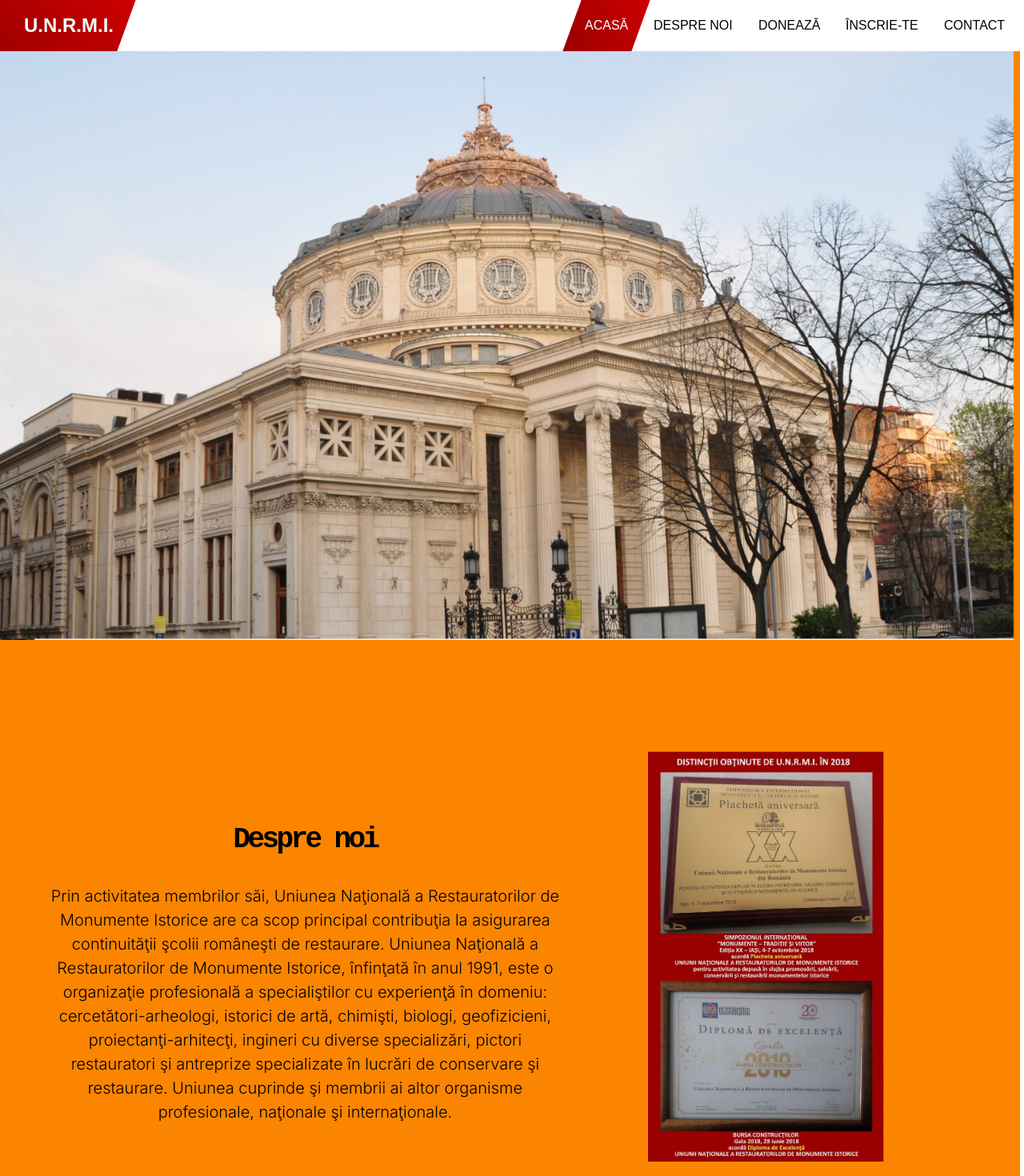
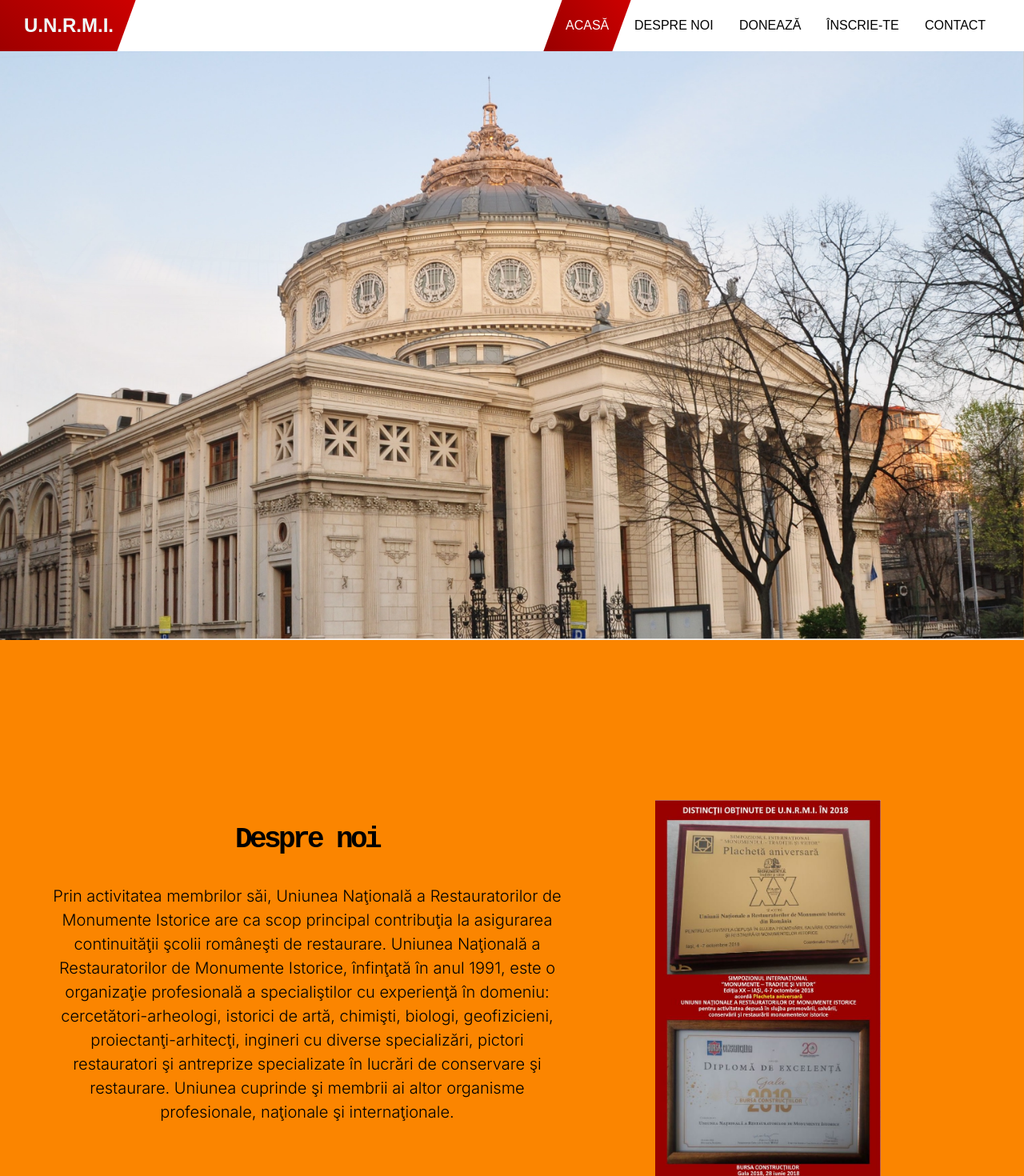
Before and after one commit to stefan-iordache/react-for-a-cause-unrmi, a React (Create React App) app in the folder app/: page / in a window 1280 px wide. Shown: the top 1470 px of the page at 80% size. Built offline with nearby package versions, Linux system fonts and the light colour scheme; a web font is replaced by a local one.

Commit message:
solve vw greater than 100 problem

```diff
--- a/app/src/App.css
+++ b/app/src/App.css
@@ -14,7 +14,6 @@ h2,h4 {
   display:flex;
   flex-wrap: wrap;
   align-items: center;
-
   justify-content: center;
 }
 
@@ -31,11 +30,16 @@ h2,h4 {
   line-height: 40px;
   font-size: 2em;
   text-align: center;
-
 }
 .image{
   width:23vw;
 }
+
+#awards-img {
+  width: 22vw;
+  margin-top: 12.5vh;
+}
+
 .text-inline{
   color: #000000bf;
   line-height: 25px;
@@ -70,7 +74,7 @@ ul {
 }
 
 .slider-img {
-  width: 99vw;
+  width: 100%;
   height: 100vh;
   position: absolute;
   animation: fadeout 500ms forwards;
@@ -105,7 +109,7 @@ img.active {
 
   section {
     height: 100vh;
-    width: 99.6vw;
+    width: 100%;
   }
 
   #home {
@@ -115,6 +119,7 @@ img.active {
   #about {
     background-color: #FB8500;
     height: 100vh;
+    font-size: 2 vw;
   }
 
   #donate {
@@ -244,7 +249,7 @@ img.active {
       height:120vh;
     }
     .main div{
-      width: 100vw;
+      width: 100%;
     }
 
   }
@@ -254,9 +259,6 @@ img.active {
   }
 
   @media only screen and (min-width: 800px) {
-
-
-
     #nav-wrapper {
       overflow: hidden;
     }
@@ -276,7 +278,6 @@ img.active {
       flex-direction: row;
       justify-content: flex-end;
       position: relative;
-      left: 1.5em;
       height: auto;
     }
 
@@ -337,7 +338,7 @@ body.active-modal {
 }
 
 .modal {
-  width: 100vw;
+  width: 100%;
   height: 100vh;
   left: 0;
   top: 0;
@@ -433,12 +434,3 @@ button {
 .donation-paragraph {
   font-size: 22px;
 }
-
-/* @keyframes logo-hover {
-  20% {
-    padding-right: 0em;
-  }
-  100% {
-    padding-right: 5em;
-  }
-} */
--- a/app/src/components/AboutUs.js
+++ b/app/src/components/AboutUs.js
@@ -12,7 +12,7 @@ Uniunea Naţională a Restauratorilor de Monumente Istorice, înfinţată în an
 </p>
             </div>
             <div className="text-right">
-                <img src={image10} alt="unrmi awardas" className="image"></img>
+                <img src={image10} alt="unrmi awards" className="image" id='awards-img'></img>
             </div>
             </section>
         </>
--- a/app/src/components/NavBar.js
+++ b/app/src/components/NavBar.js
@@ -62,7 +62,6 @@ export default function NavBar() {
                         </span>
                     </Link>
                 </div>
-
             </nav>
         </header>
     )
```
